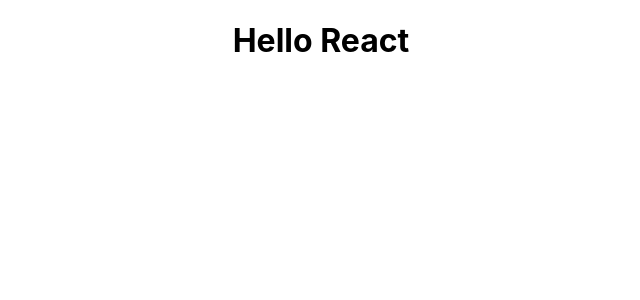
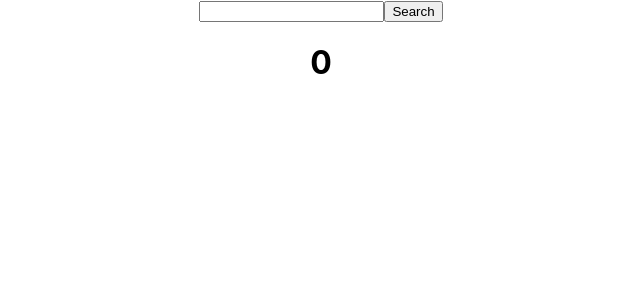
Before and after one commit to HampusJohnOlausson/recipe-app, a React (Create React App) app: page / in a window 1280 px wide. Shown: the top 300 px of the page, without its empty margins (319-959 px from the left). Built offline with nearby package versions, Linux system fonts and the light colour scheme.

Commit message:
added api

```diff
--- a/src/App.js
+++ b/src/App.js
@@ -1,10 +1,27 @@
 import logo from './logo.svg';
 import './App.css';
+import React, {useEffect, useState} from 'react';
 
 function App() {
+
+  const APP_ID = '3a547a51';
+  const APP_KEY = 'e98a86b97809066fae951c6fdbac1abf';
+  const exampleReq = `https://api.edamam.com/search?q=chicken&app_id=${APP_ID}&app_key=${APP_KEY}`;
+
+
+  const [counter, setCounter] = useState(0);
+
+  useEffect(() => {
+    console.log('effect has been run');
+  });
+
   return (
     <div className="App">
-    <h1>Hello React</h1>
+    <form className="searchForm" >
+      <input className="searchInput" type="text" />
+      <button className="searchBtn" type="submit" >Search</button>
+    </form>
+    <h1 onClick={() => setCounter(counter + 1)}>{counter}</h1>
     </div>
   );
 }
```
